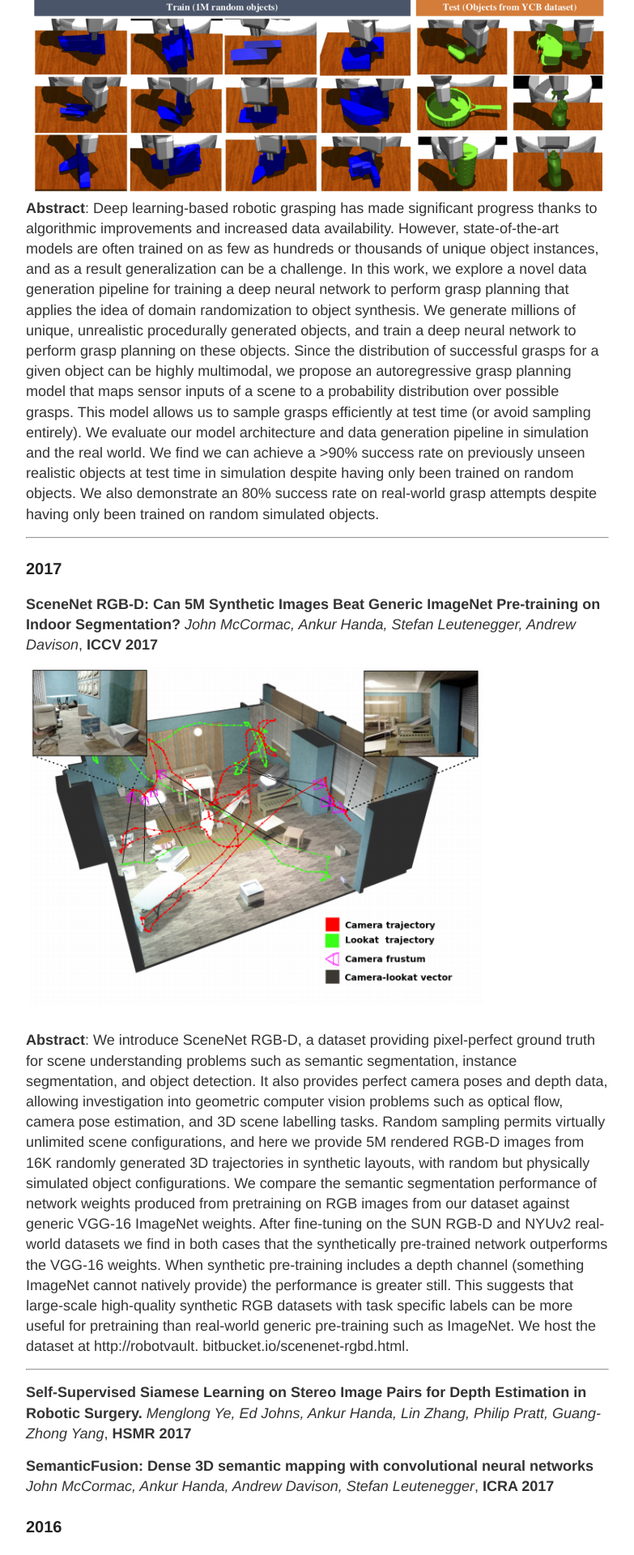
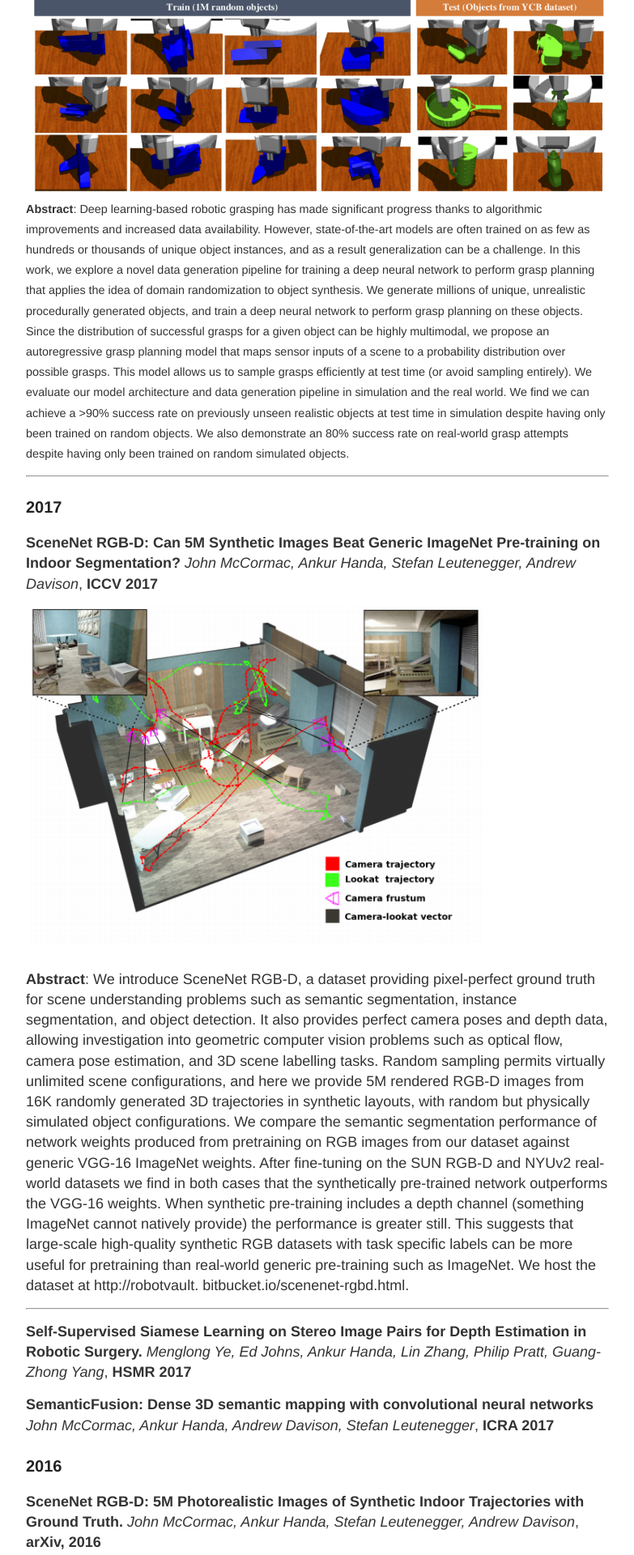
Before and after one commit to ankurhanda/ankurhanda.github.io, a Jekyll site: the page built from publications.md, in a window 1280 px wide. Shown: the part 453-2373 px from the top of the page at 81% size, without its empty margins (248-1031 px from the left). Built offline with Jekyll 4.4.1, drawn with Linux system fonts in a browser that asks for light colours.

Commit message:
updating images and papers
Signed-off-by: Ankur Handa <ahanda@dhcp-10-21-132-110.nvidia.com>

```diff
--- a/publications.md
+++ b/publications.md
@@ -8,7 +8,7 @@
 **Domain Randomization and Generative Models for Robotic Grasping** _Josh Tobin, Lukas Biewald, Rocky Duan, Marcin Andrychowicz, Ankur Handa, Vikash Kumar, Bob McGrew, Alex Ray, Jonas Schneider, Peter Welinder, Wojciech Zaremba, Pieter Abbeel_ **arXiv 2018**
 
 <br>
-<img align="left" src="/images/pubs/josh_DR_GM.png" width="100%"> **Abstract**: Deep learning-based robotic grasping has made significant progress thanks to algorithmic improvements and increased data availability. However, state-of-the-art models are often trained on as few as hundreds or thousands of unique object instances, and as a result generalization can be a challenge.  In this work, we explore a novel data generation pipeline for training a deep neural network to perform grasp planning that applies the idea of domain randomization to object synthesis. We generate millions of unique, unrealistic procedurally generated objects, and train a deep neural network to perform grasp planning on these objects.  Since the distribution of successful grasps for a given object can be highly multimodal, we propose an autoregressive grasp planning model that maps sensor inputs of a scene to a probability distribution over possible grasps. This model allows us to sample grasps efficiently at test time (or avoid sampling entirely).  We evaluate our model architecture and data generation pipeline in simulation and the real world. We find we can achieve a >90% success rate on previously unseen realistic objects at test time in simulation despite having only been trained on random objects. We also demonstrate an 80% success rate on real-world grasp attempts despite having only been trained on random simulated objects.
+<img align="left" src="/images/pubs/josh_DR_GM.png" width="100%"> <span style="font-size: 0.8em;">**Abstract**: Deep learning-based robotic grasping has made significant progress thanks to algorithmic improvements and increased data availability. However, state-of-the-art models are often trained on as few as hundreds or thousands of unique object instances, and as a result generalization can be a challenge.  In this work, we explore a novel data generation pipeline for training a deep neural network to perform grasp planning that applies the idea of domain randomization to object synthesis. We generate millions of unique, unrealistic procedurally generated objects, and train a deep neural network to perform grasp planning on these objects.  Since the distribution of successful grasps for a given object can be highly multimodal, we propose an autoregressive grasp planning model that maps sensor inputs of a scene to a probability distribution over possible grasps. This model allows us to sample grasps efficiently at test time (or avoid sampling entirely).  We evaluate our model architecture and data generation pipeline in simulation and the real world. We find we can achieve a >90% success rate on previously unseen realistic objects at test time in simulation despite having only been trained on random objects. We also demonstrate an 80% success rate on real-world grasp attempts despite having only been trained on random simulated objects. </span>
 <br>
 <hr>
 
```
